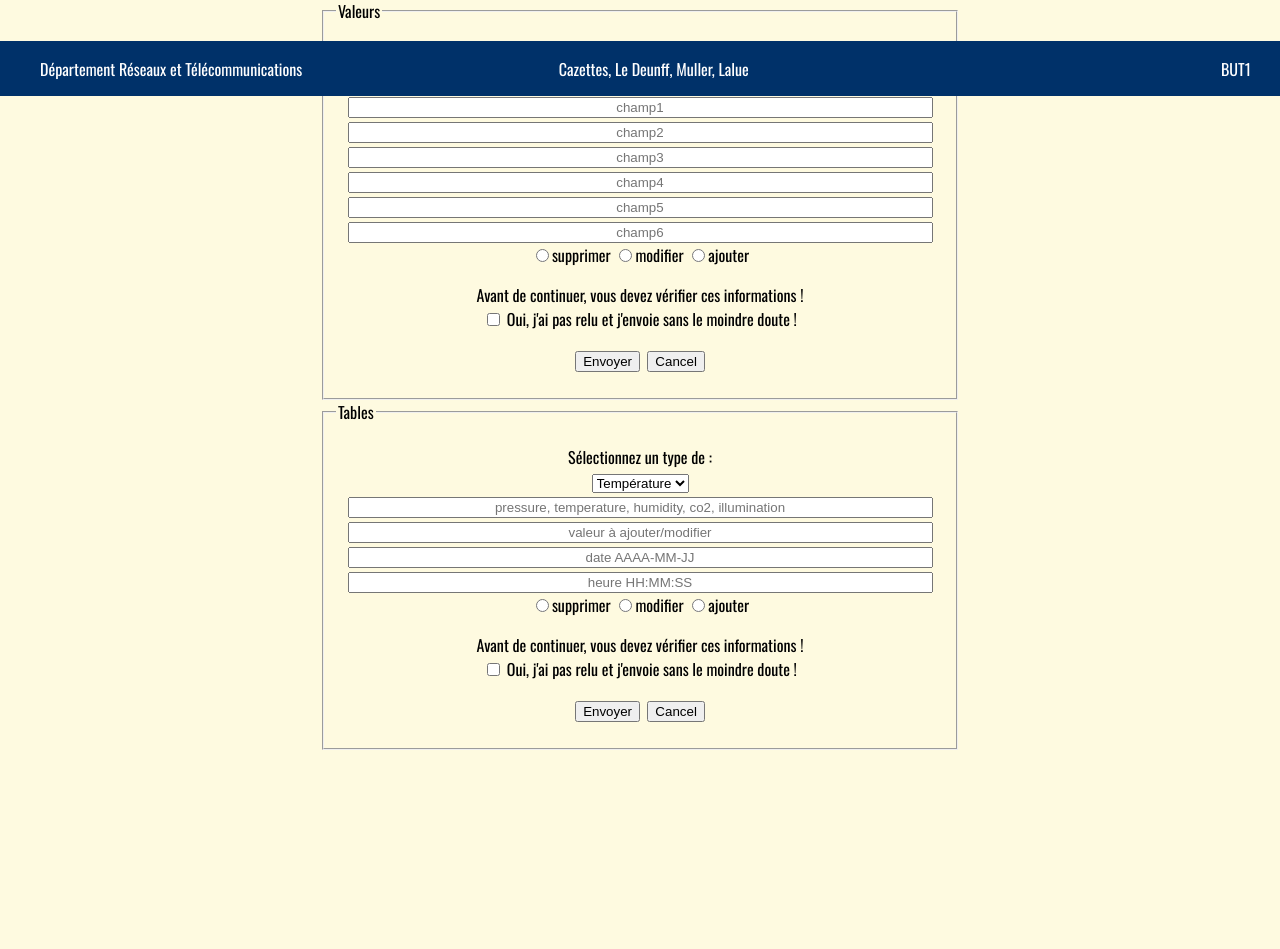
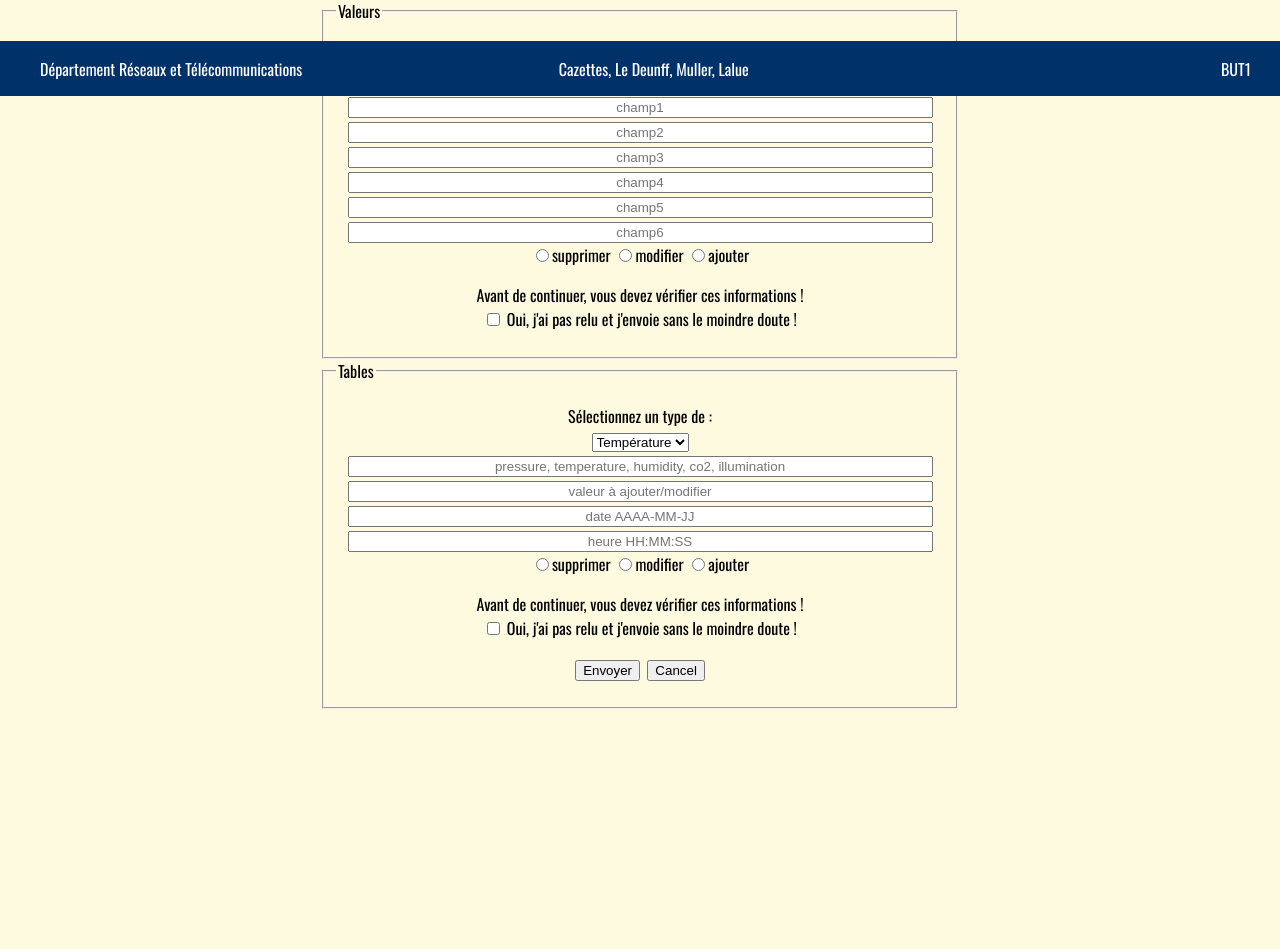
Before and after one commit to tabr307/sae23, a PHP site: page /administration.php in a window 1280 px wide; the page is wider, and only the part inside the window is pictured. Shown: the part 704-1653 px from the top of that part. Run offline with PHP 8.4, Linux system fonts and the light colour scheme; the visitor is signed in with stand-in values (Sample User, id 1).

Commit message:
pl,dopz,

```diff
--- a/administration.php
+++ b/administration.php
@@ -52,10 +52,6 @@ session_start();
                         <input type="checkbox" id="validation" name="validation" required />
                         <label for="validation">Oui, j'ai pas relu et j'envoie sans le moindre doute !</label>
                     </p>
-                    <p>
-                        <input type="submit" value="Envoyer" align="center"/>
-                        &nbsp;<input type="reset" value="Cancel" align="center"/>
-                    </p>
             </fieldset>
 
             <fieldset>
```
